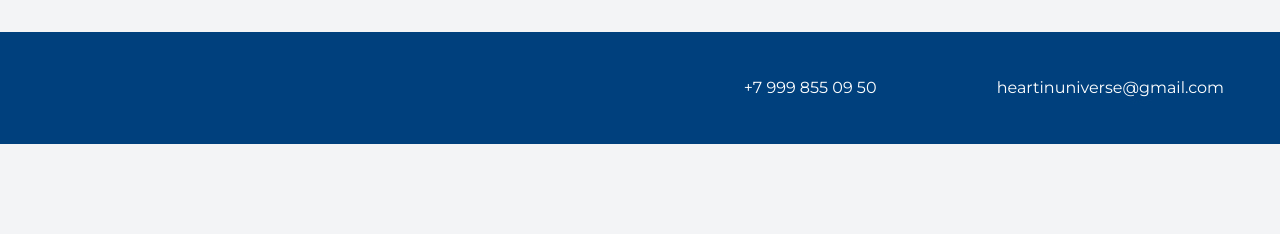
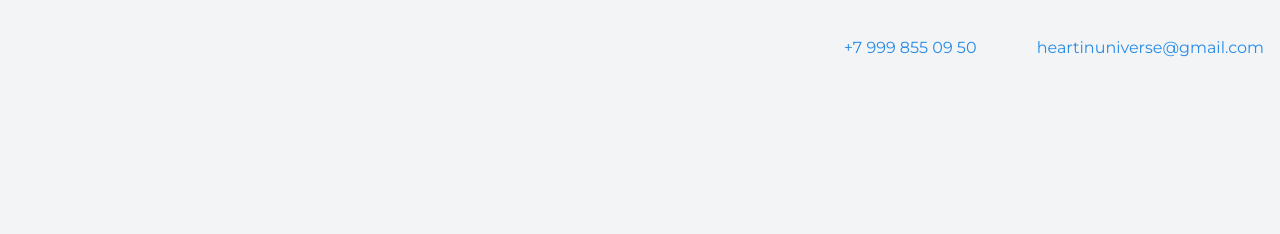
Before and after one commit to DirtyEarlBenjamin/DirtyEarlBenjamin, a plain HTML site: page index.html in a window 1280 px wide. Shown: the top 234 px of the page. Drawn offline with nearby package versions, Linux system fonts and the light colour scheme.

Commit message:
пикча

```diff
--- a/index.html
+++ b/index.html
@@ -9,19 +9,16 @@
 
   <body>
     <header class="page-header">
-    <footer class="page-footer">
     <div class="container">
-   <a class="footer-phone" href="tel:+79998550950">+7 999 855 09 50</a>
-
-    <a class="footer-email" href="mailto:heartinuniverse@gmail.com">heartinuniverse@gmail.com</a>
+   <a  class="header-phone" href="footer-phone" href="tel:+79998550950">+7 999 855 09 50</a>
+ <a href="header-email" href="mailto:heartinuniverse@gmail.com">heartinuniverse@gmail.com</a>
    </div>
-   </footer>
     </header>
 
     <section class="hero-image">
      <div class="container">
      <figure class="project-image">
-     <img src="files/hero-bg.jpg" width="928" height="536" alt="Cайт инструктора Кекса">
+     <img src="files/user.jpg" width="928" height="536" alt="Cайт инструктора Кекса">
          </figure>
       <h1 class="heading">Бог верстки</h1>
       <p>Юный верстальщик</p>
```
